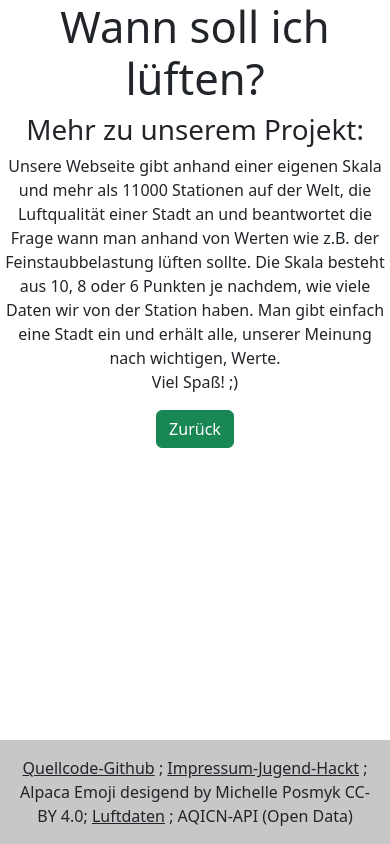
After one commit to Jugendhackt/wann-soll-ich-lueften.de, a Flask app: page /more in a window 390 px wide. The commit adds this page. Run offline with Flask 2, Linux system fonts and the light colour scheme.

Commit message:
Better visualization on Mobile and small screens. Also added more.html and changed the forecast in daten.html. Also fixed some Bugs

```diff
--- a/server/backend.py
+++ b/server/backend.py
@@ -176,7 +176,7 @@ def scale_germany(aqi_avg, no2_avg, pm25_avg, pm10_avg, data):
         if points == 6:
             index = "Jetzt sofort"
 
-    return max_points, points, index, forecast_day1_index
+    return max_points, points, index, forecast_day1_index, points_forecast
 
 
 if __name__ == '__main__':
--- a/server/server.py
+++ b/server/server.py
@@ -21,6 +21,10 @@ app = Flask(__name__, template_folder="templates")
 @app.route('/')
 def home():
     return render_template('main.html')
+
+@app.route("/more")
+def was():
+    return render_template('more.html')
 
 
 @app.route('/style.css')
@@ -54,12 +58,12 @@ def luft():
         forecast_1_avg_pm25 = luft['Forecast PM2.5 Avg']
         forecast_1_avg_pm10 = luft['Forecast PM10 Avg']
 
-        max_scale, scale, index, forecast_day1 = backend.scale_germany(avg_aqi, avg_no2, avg_pm25, avg_pm10, luft)
+        max_scale, scale, index, forecast_day1, points_forecast = backend.scale_germany(avg_aqi, avg_no2, avg_pm25, avg_pm10, luft)
 
         return render_template('daten.html', Stationsname=Stationsname, Updatestatus=Updatestatus, quality=quality,
                                lueften=lueften, max_scale=max_scale, scale=scale, index=index,
                                forecast_day1_index=forecast_day1, forecast_1_avg_pm25=forecast_1_avg_pm25,
-                               forecast_1_avg_pm10=forecast_1_avg_pm10)
+                               forecast_1_avg_pm10=forecast_1_avg_pm10, points_forecast= points_forecast)
     except:
         return render_template('main.html', Error=True)
 
--- a/server/templates/daten.html
+++ b/server/templates/daten.html
@@ -3,7 +3,7 @@
 
   <head>
     <meta charset="utf-8">
-    <meta name="viewport" content="width=device-width, initial-scale=1">
+    <meta name="viewport" content="width=device-width, initial-scale=0.5">
     <meta author="" conten="Jugendhackt Köln">
     <title>Wann-soll-ich-lueften?</title>
     <link href="style.css" rel="stylesheet" type="text/css" />
@@ -38,16 +38,18 @@
         <p class="display-5">Letztes Update: <b>{{ Updatestatus }}</b></p>
         <br>
         <p class="display-5">Vorhersage (Morgen):</p>
-        <p class="display-5">Kann man lüften: <b>{{ forecast_day1_index }}</b></p>
+      <p class="display-5">Wir sagen: Morgen ist ein <b>{{ forecast_day1_index }}</b> um zu lüften</p>
         <p class="display-5">Durchnitt der PM10 (Feinstaub) Belastung: <b>{{ forecast_1_avg_pm10 }}</b></p>
         <p class="display-5">Durchnitt der PM2.5 (Feinstaub) Belastung: <b>{{ forecast_1_avg_pm25 }}</b></p>
 
 
 
     </div>
+      <button class="btn btn-success" onclick="window.location.href='/';">Zurück</button>
     </center>
 
     <center>
+      <br>
       {% if scale >= 8 %}
         <img src="https://mood.alpaka.space/static/alpaka/alpaka-sparkles.gif" style="width: 23%; height: auto" alt="Alpaka Sparkles" />
       {% elif scale <= 2 %}
--- /dev/null
+++ b/server/templates/more.html
@@ -0,0 +1,48 @@
+<!DOCTYPE html>
+<html>
+
+<head>
+  <meta charset="utf-8">
+  <meta name="viewport" content="width=device-width, initial-scale=0.5">
+  <meta author="" content="Jugendhackt Köln">
+  <title>Wann-soll-ich-lueften?</title>
+  <link href="style.css" rel="stylesheet" type="text/css" />
+  <link href="https://cdn.jsdelivr.net/npm/bootstrap@5.2.2/dist/css/bootstrap.min.css" rel="stylesheet"
+    integrity="sha384-Zenh87qX5JnK2Jl0vWa8Ck2rdkQ2Bzep5IDxbcnCeuOxjzrPF/et3URy9Bv1WTRi" crossorigin="anonymous">
+  <meta name="google-site-verification" content="YG_GTfMm5JdGepEug_T1iF4PLmNqKv9BmrgQUqjWU7g" />
+</head>
+
+<body>
+
+  <div class="center">
+    <center>
+      <h1 class="display-1"><b>Wann soll ich lüften?</b></h1>
+        <h1 class="display-6"><b>Mehr zu unserem Projekt:</b></h1>
+    </center>
+  </div>
+
+  <center>
+      <div>
+          <p class="display-7">
+              Unsere Webseite gibt anhand einer eigenen Skala und mehr als 11000 Stationen auf der Welt, die Luftqualität einer Stadt an und beantwortet die Frage
+            wann man anhand von Werten wie z.B. der Feinstaubbelastung lüften sollte. Die Skala besteht aus 10, 8 oder 6
+            Punkten je nachdem, wie viele Daten wir von der Station haben.
+            Man gibt einfach eine Stadt ein und erhält alle, unserer Meinung nach wichtigen, Werte.
+            <br>
+            Viel Spaß! ;)
+          </p>
+      </div>
+        <button class="btn btn-success" onclick="window.location.href='/';">Zurück</button>
+  </center>
+  <footer class="bg-light text-center text-lg-start fixed-bottom" style="width: 100%">
+
+
+    <div class="text-center p-3" style="background-color: rgba(0, 0, 0, 0.2);">
+      <a class="text-dark" href="https://github.com/Jugendhackt/wann-soll-ich-lueften.de">Quellcode-Github</a>
+      ;
+      <a class="text-dark" href="https://jugendhackt.org/impressum/">Impressum-Jugend-Hackt</a>
+      ; Alpaca Emoji desigend by Michelle Posmyk CC-BY 4.0;
+      <a class="text-dark" href="https://aqicn.org/">Luftdaten</a>
+      ; AQICN-API (Open Data)
+    </div>
+  </footer>
```
Also changed, not shown: server/templates/main.html (+3 -7 lines).
